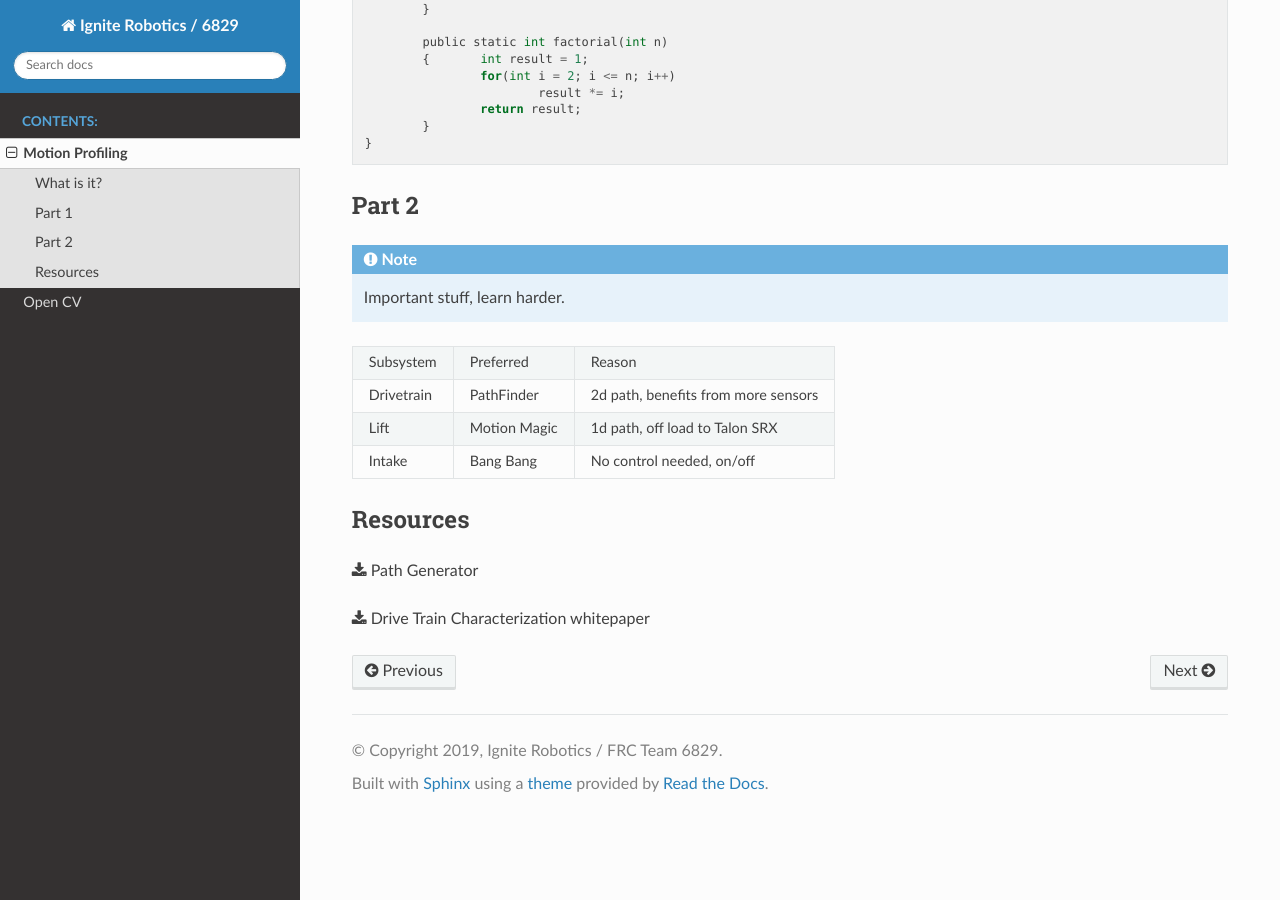
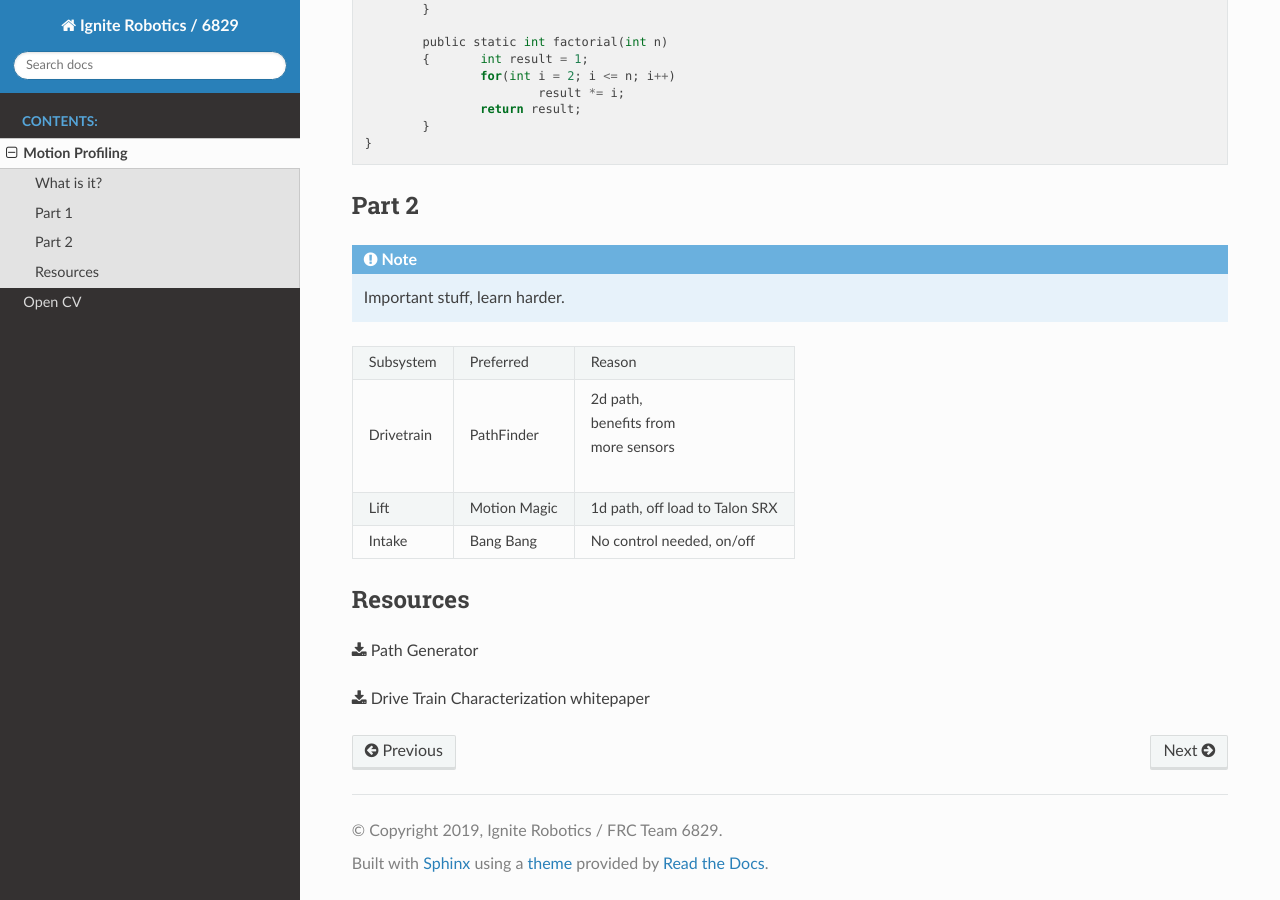
Before and after one commit to BrianAtlanta/ReadTheDocsSample, a Sphinx documentation site: the page built from docs/source/motion-profiling.rst, in a window 1280 px wide and 900 px high, scrolled down 505 px. Built offline with Sphinx 7.4.7 and the Read the Docs theme 2.0.0, drawn with Linux system fonts in a browser that asks for light colours.

Commit message:
table change

```diff
--- a/docs/source/motion-profiling.rst
+++ b/docs/source/motion-profiling.rst
@@ -35,7 +35,9 @@ Part 2
 +------------+--------------+-------------------------------------+
 | Subsystem  | Preferred    | Reason                              |
 +------------+--------------+-------------------------------------+
-| Drivetrain | PathFinder   | 2d path, benefits from more sensors |
+| Drivetrain | PathFinder   | | 2d path,                          |
+|            |              | | benefits from                     |
+|            |              | | more sensors                      |
 +------------+--------------+-------------------------------------+
 | Lift       | Motion Magic | 1d path, off load to Talon SRX      |
 +------------+--------------+-------------------------------------+
```
Also changed, not shown: 8 other files.
